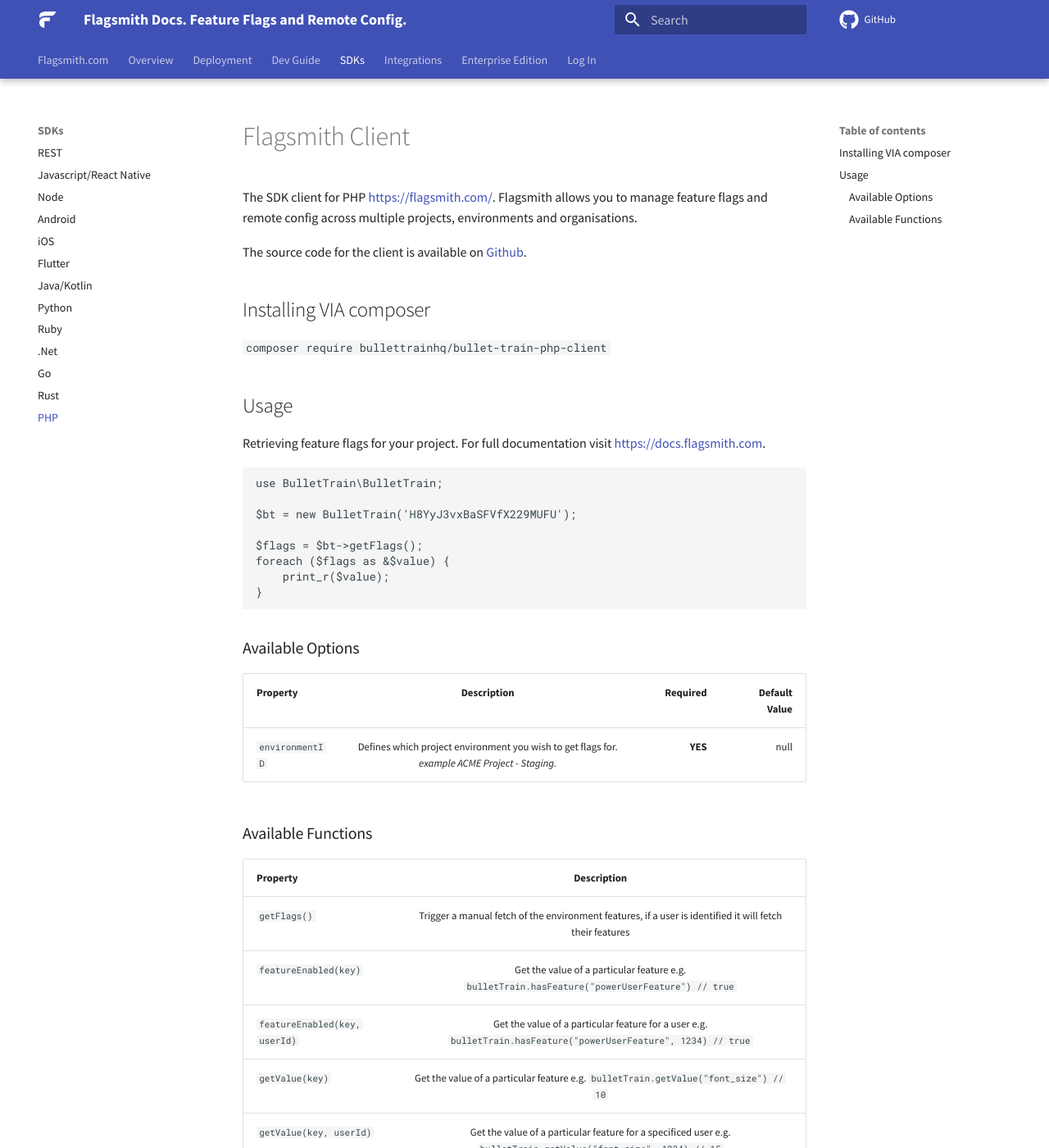
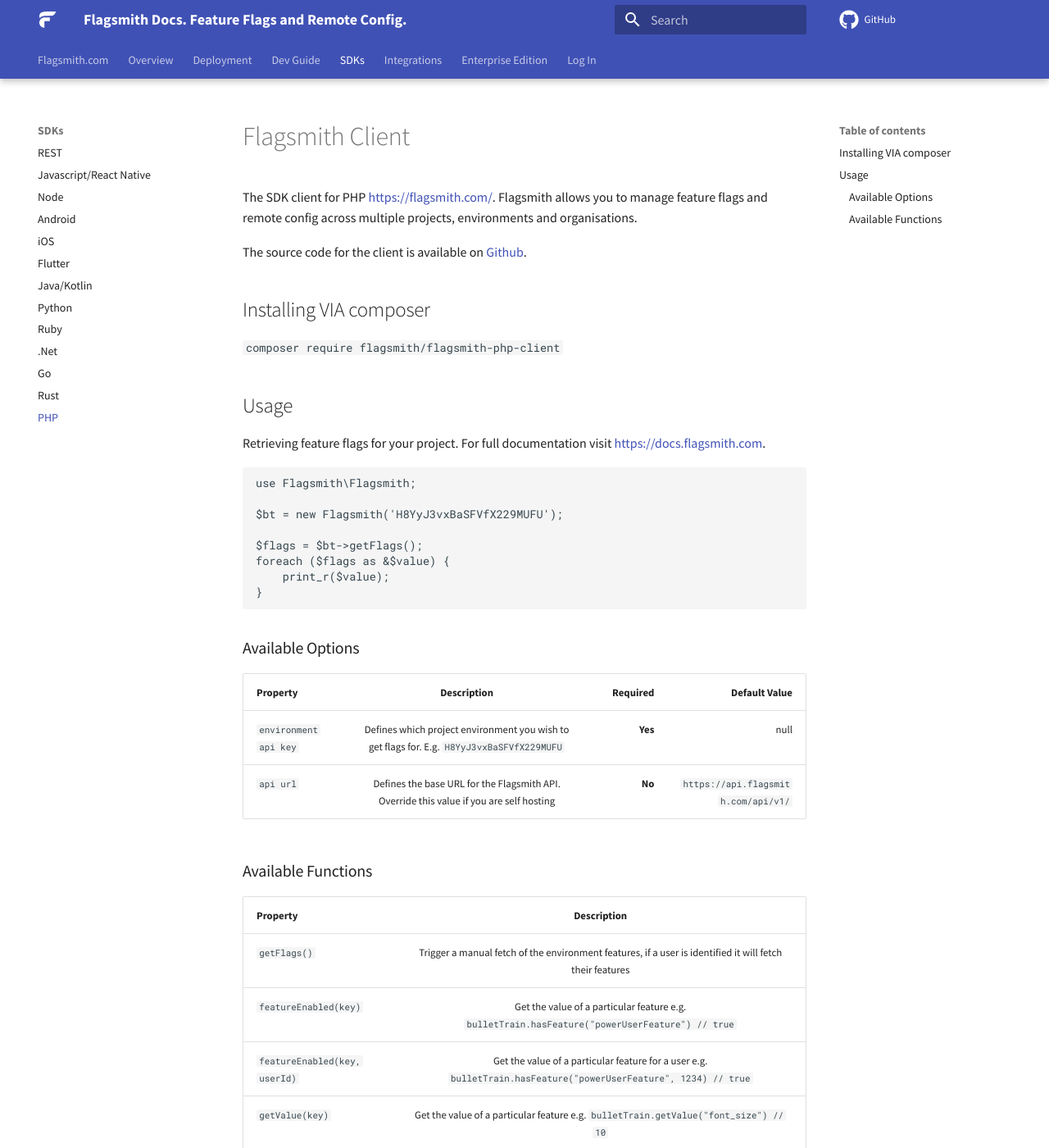
Before and after one commit to Flagsmith/flagsmith-docs, an MkDocs documentation site: the page built from docs/clients/php.md, in a window 1280 px wide and 1400 px high. Shown: the whole window at 82% size. Built offline with MkDocs 1.6.1 and Material for MkDocs 9.7.7, drawn with Linux system fonts in a browser that asks for light colours; comment, search, counter and statistics services are not loaded.

Commit message:
Updated PHP Docs

````diff
--- a/docs/clients/php.md
+++ b/docs/clients/php.md
@@ -1,22 +1,23 @@
 description: Manage your Feature Flags and Remote Config in your PHP applications.
 
 # Flagsmith Client
+
 The SDK client for PHP [https://flagsmith.com/](https://www.flagsmith.com/). Flagsmith allows you to manage feature flags and remote config across multiple projects, environments and organisations.
 
 The source code for the client is available on [Github](https://github.com/flagsmith/flagsmith-php-client).
 
 ## Installing VIA composer
 
-```composer require bullettrainhq/bullet-train-php-client```
+```composer require flagsmith/flagsmith-php-client```
 
 ## Usage
 
 Retrieving feature flags for your project. For full documentation visit [https://docs.flagsmith.com](https://docs.flagsmith.com).
 
 ```php
-use BulletTrain\BulletTrain;
+use Flagsmith\Flagsmith;
 
-$bt = new BulletTrain('H8YyJ3vxBaSFVfX229MUFU');
+$bt = new Flagsmith('H8YyJ3vxBaSFVfX229MUFU');
 
 $flags = $bt->getFlags();
 foreach ($flags as &$value) {
@@ -28,7 +29,8 @@ foreach ($flags as &$value) {
 
 | Property        | Description           | Required  | Default Value  |
 | ------------- |:-------------:| -----:| -----:|
-| ```environmentID```     | Defines which project environment you wish to get flags for. *example ACME Project - Staging.* | **YES** | null
+| ```environment api key```     | Defines which project environment you wish to get flags for. E.g. `H8YyJ3vxBaSFVfX229MUFU` | **Yes** | null
+| ```api url```     | Defines the base URL for the Flagsmith API. Override this value if you are self hosting | **No** | `https://api.flagsmith.com/api/v1/`
 
 ### Available Functions
 
````
